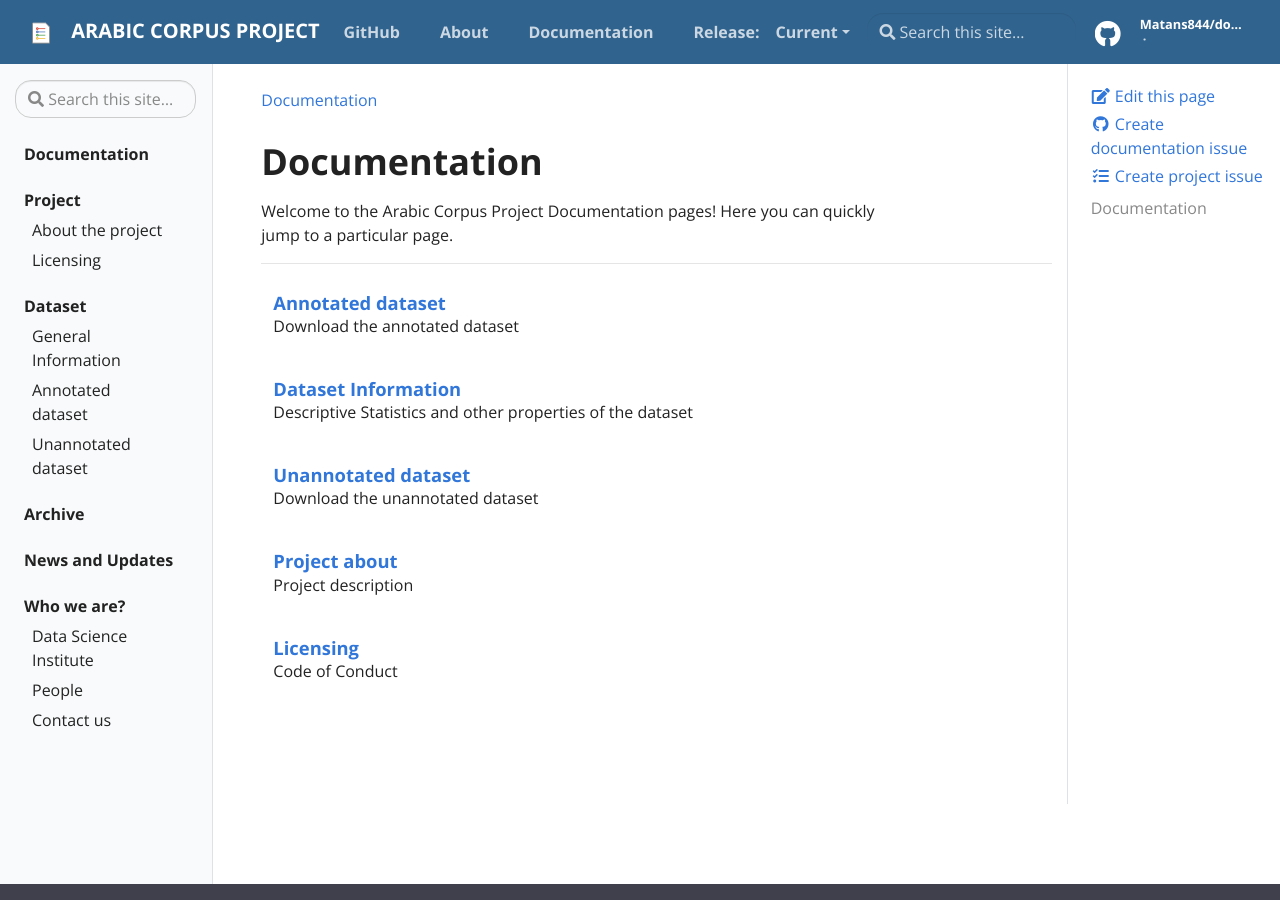
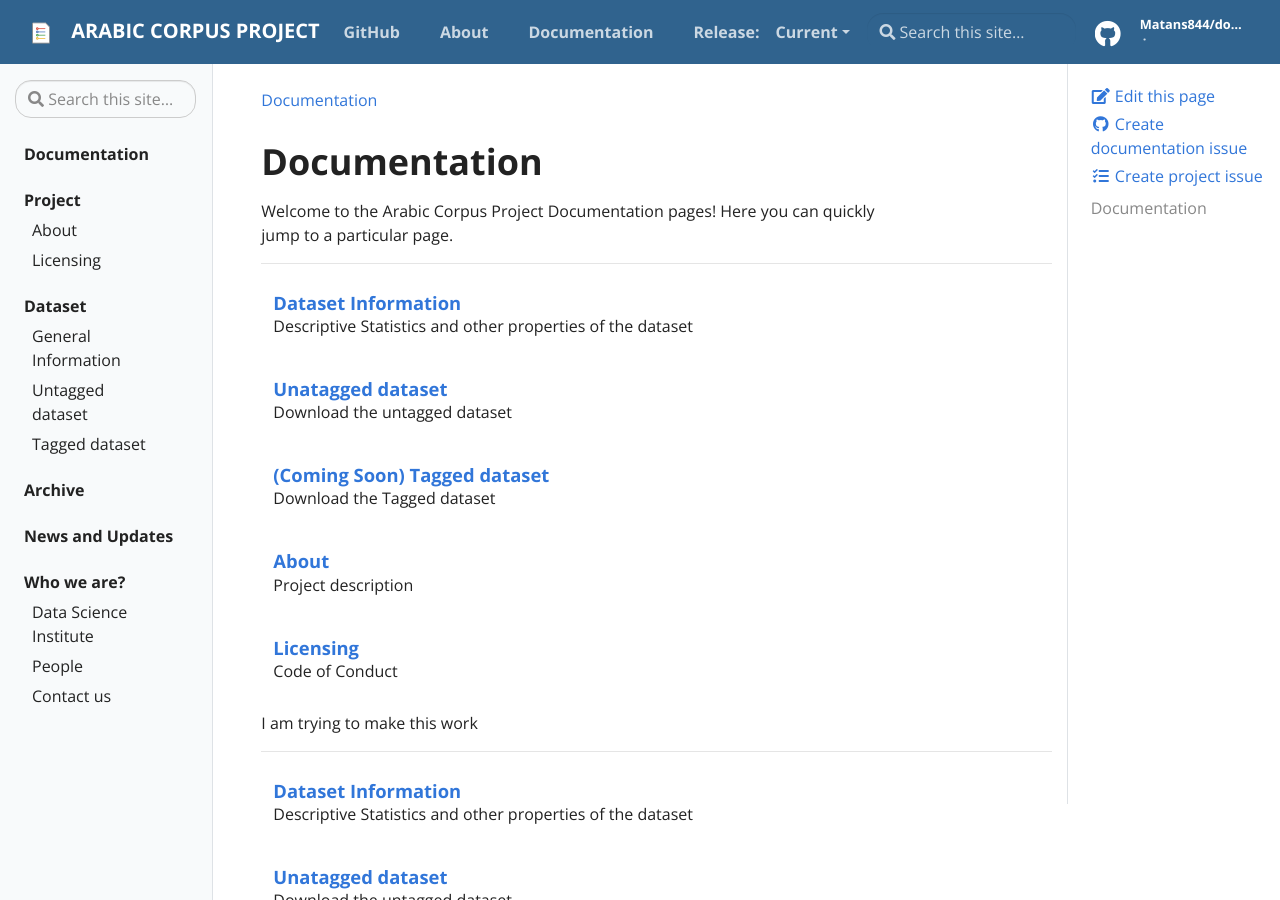
Before and after one commit to vsoch/docsy-jekyll, a Jekyll site: the page built from pages/topics/docs.md, in a window 1280 px wide and 900 px high. Built offline with Jekyll 4.4.1, drawn with Linux system fonts in a browser that asks for light colours; some of the changed text lies outside the part shown.

Commit message:
Liquid programming in docs page. Wonderful.

```diff
--- a/_data/toc.yml
+++ b/_data/toc.yml
@@ -4,7 +4,7 @@
 - title: Project
   url: project
   links:
-    - title: About the project
+    - title: About
       url: "docs/project/about"
     - title: Licensing
       url: "docs/project/licensing"
@@ -16,15 +16,15 @@
       url: "docs/dataset/information"
       children:
         - title: Descriptive statistics
-          url: "docs/dataset/information#descriptive-statistics"
+          url: "docs/dataset/about#descriptive-statistics"
         - title: Number of lines
-          url: "docs/dataset/information#number-of-lines"
+          url: "docs/dataset/about#number-of-lines"
         - title: Number of columns
-          url: "docs/dataset/information#number-of-columns"
-    - title: Annotated dataset
-      url: "docs/dataset/annotated"
-    - title: Unannotated dataset
-      url: "docs/dataset/unannotated"
+          url: "docs/dataset/about#number-of-columns"
+    - title: Untagged dataset
+      url: "docs/dataset/not-tagged"
+    - title: Tagged dataset
+      url: "docs/dataset/tagged"
 
 - title: Archive
   url: "archive"
@@ -33,7 +33,7 @@
   url: "news"
 
 - title: Who we are?
-  url: "about"
+  url: "institute"
   links:
     - title: Data Science Institute
       url: "about"
--- a/_docs/dataset/annotated.md
+++ b/_docs/dataset/not-tagged.md
@@ -1,9 +1,9 @@
 ---
-title: Annotated dataset
-description: Download the annotated dataset
+title: Unatagged dataset
+description: Download the untagged dataset
 ---
 
-# Annotated dataset
+# Unatagged dataset
 
 {% include alert.html type="warning" title="Add description!" %}
 
--- /dev/null
+++ b/_docs/dataset/tagged.md
@@ -0,0 +1,10 @@
+---
+title: (Coming Soon) Tagged dataset
+description: Download the Tagged dataset
+---
+
+# Tagged dataset
+
+{% include alert.html type="warning" title="Add description!" %}
+
+Fill this page.
--- a/_docs/dataset/unannotated.md
+++ /dev/null
@@ -1,10 +0,0 @@
----
-title: Unannotated dataset
-description: Download the unannotated dataset
----
-
-# Unannotated dataset
-
-{% include alert.html type="warning" title="Add description!" %}
-
-Fill this page.
--- a/_docs/project/about.md
+++ b/_docs/project/about.md
@@ -1,5 +1,5 @@
 ---
-title: Project about
+title: About
 description: Project description
 ---
 
--- a/pages/categories/docs.md
+++ /dev/null
@@ -1,20 +0,0 @@
----
-layout: page
-title: Documentation
-description: Contents
-permalink: /docs/
----
-
-# Documentation
-
-Welcome to the {{ site.title }} Documentation pages! Here you can quickly jump to a
-particular page.
-
-<div class="section-index">
-    <hr class="panel-line">
-    {% for docs_post in site.docs  %}
-    <div class="entry">
-    <h5><a href="{{ docs_post.url | prepend: site.baseurl }}">{{ docs_post.title }}</a></h5>
-    <p>{{ docs_post.description }}</p>
-    </div>{% endfor %}
-</div>
--- /dev/null
+++ b/pages/topics/docs.md
@@ -0,0 +1,54 @@
+---
+layout: page
+title: Documentation
+description: Contents
+permalink: /docs/
+---
+
+# Documentation
+
+Welcome to the {{ site.title }} Documentation pages! Here you can quickly jump to a
+particular page.
+
+<div class="section-index">
+    <hr class="panel-line">
+    {% for docs_post in site.docs  %}
+    <div class="entry">
+    <h5><a href="{{ docs_post.url | prepend: site.baseurl }}">{{ docs_post.title }}</a></h5>
+    <p>{{ docs_post.description }}</p>
+    </div>{% endfor %}
+</div>
+
+I am trying to make this work
+
+<div class="section-index">
+    <hr class="panel-line">
+    {% assign sorted_docs = site.docs | sort: 'path' %}
+    {% for docs_post in sorted_docs  %}
+    <div class="entry">
+    <h5><a href="{{ docs_post.url | prepend: site.baseurl }}">{{ docs_post.title }}</a></h5>
+    <p>{{ docs_post.description }}</p>
+    </div>{% endfor %}
+</div>
+
+
+
+
+I am trying to make this work. Here:
+
+<div class="section-index">
+    <hr class="panel-line">
+    {% assign folder_order = 'project,dataset' | split: ',' %}
+    {% assign sorted_docs = site.docs | sort: 'path' %}
+    {% assign sorted_docs_custom = "" | split: "," %}
+    {% for folder in folder_order %}
+        {% assign docs_in_folder = sorted_docs | where_exp:"item", "'//{{ folder }}//'" %}
+        {% assign sorted_docs_custom = sorted_docs_custom | push: docs_in_folder %}
+    {% endfor %}
+    {% for docs_post in sorted_docs_custom %}
+        <div class="entry">
+        <h5><a href="{{ docs_post.url | prepend: site.baseurl }}">{{ docs_post.title }}</a></h5>
+        <p>{{ docs_post.description }}</p>
+        </div>
+    {% endfor %}
+</div>
```
Also changed, not shown: pages/categories/dataset.md (deleted, +0 -20 lines), pages/categories/institute.md (deleted, +0 -20 lines), pages/categories/project.md (deleted, +0 -20 lines), pages/institute/about.md (+2 -2 lines), pages/institute/people.md (+1 -1 lines), pages/topics/dataset.md (added, +23 -0 lines), pages/topics/institute.md (added, +23 -0 lines), pages/topics/project.md (added, +24 -0 lines), _docs/dataset/about.md (renamed from _docs/dataset/information.md), pages/institute/reach-out.md (renamed from pages/institute/contact.md), pages/topics/archive.md (renamed from pages/categories/archive.md).
